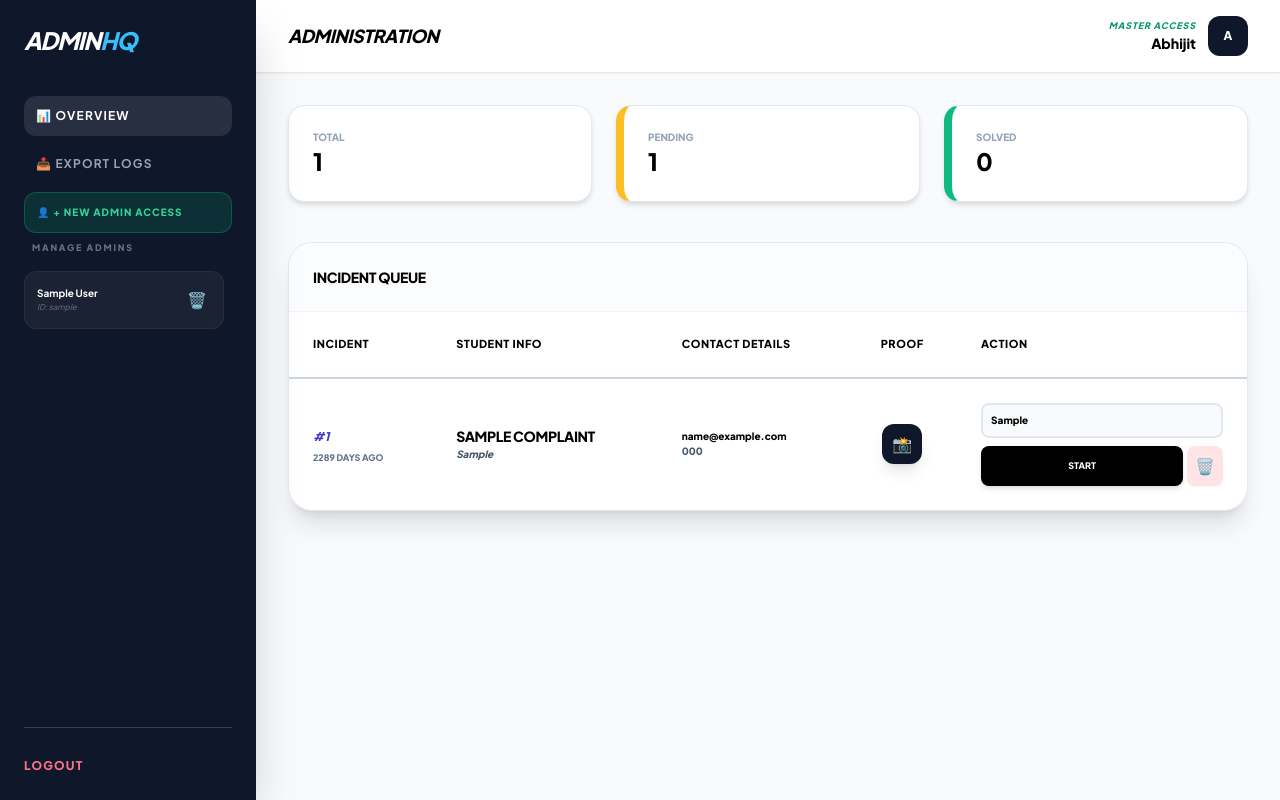
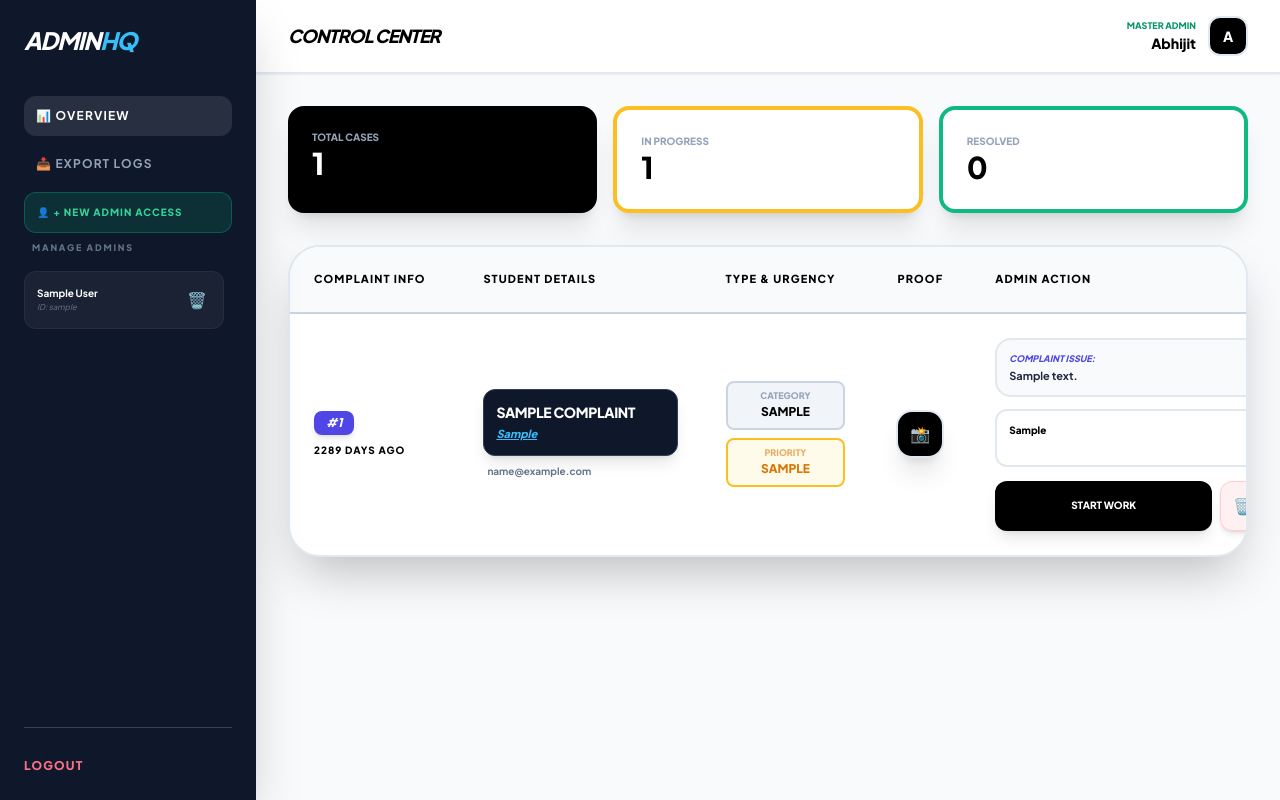
Before and after one commit to abhijitkumarsingh-tech/complaint-system, a Flask app: page /admin in a window 1280 px wide. Run offline with Flask 3, Linux system fonts and the light colour scheme; the visitor is signed in with stand-in values (Sample User, id 1); tables that the repository leaves empty hold one stand-in row (values such as "Sample post"); some libraries are stand-ins or nearby versions.

Commit message:
Final design and fixes

```diff
--- a/app.py
+++ b/app.py
@@ -105,7 +105,7 @@ def register():
         try:
             new_user = User(username=u, password=p, email=e, is_admin=False)
             db.session.add(new_user); db.session.commit()
-            flash("Student Account Created! Please login.", "success")
+            flash("Account Created! Please login.", "success")
             return redirect(url_for('index'))
         except: flash("Username already exists", "error")
     return render_template('register.html')
@@ -121,15 +121,15 @@ def add_new_admin():
     try:
         admin_user = User(username=new_u, password=new_p, full_name=new_n, email=new_e, phone=new_ph, is_admin=True)
         db.session.add(admin_user); db.session.commit()
-        flash(f"New Admin {new_n} added successfully!", "success")
-    except: flash("Admin username already exists!", "error")
+        flash(f"New Admin {new_n} added!", "success")
+    except: flash("Error adding admin", "error")
     return redirect(url_for('admin_panel'))
 
 @app.route('/delete_admin/<int:admin_id>', methods=['POST'])
 def delete_admin(admin_id):
     if not session.get('is_admin'): return redirect(url_for('index'))
     if admin_id == session.get('user_id'):
-        flash("Action Denied: Master account protection!", "error")
+        flash("Cannot delete master account!", "error")
         return redirect(url_for('admin_panel'))
     admin_to_del = User.query.get(admin_id)
     if admin_to_del:
@@ -142,10 +142,12 @@ def add_complaint():
     if 'user_id' not in session: return redirect(url_for('index'))
     file = request.files.get('photo')
     if not file or file.filename == '':
-        flash("Evidence photo is mandatory!", "error")
+        flash("Photo is mandatory!", "error")
         return redirect(url_for('dashboard'))
     fname = secure_filename(file.filename)
     file.save(os.path.join(app.config['UPLOAD_FOLDER'], fname))
+
+    # Yahan student apna naam bhar sakta hai
     new_c = Complaint(
         user_id=session['user_id'],
         name=request.form.get('name'),
@@ -158,20 +160,18 @@ def add_complaint():
         image_file=fname
     )
     db.session.add(new_c); db.session.commit()
-    e_body = f"New Incident Reported by {new_c.name}\nCategory: {new_c.category}\nIssue: {new_c.text}"
+    e_body = f"New Incident by {new_c.name}\nCategory: {new_c.category}\nPriority: {new_c.priority}\n\nIssue: {new_c.text}"
     threading.Thread(target=send_email_async, args=(ADMIN_EMAIL_DEFAULT, "⚠️ New Campus Incident", e_body)).start()
-    flash("Report submitted successfully!", "success")
+    flash("Report submitted!", "success")
     return redirect(url_for('dashboard'))
 
-# --- FIXED DELETE COMPLAINT ROUTE ---
 @app.route('/delete_complaint/<int:id>', methods=['POST'])
 def delete_complaint(id):
     if not session.get('is_admin'): return redirect(url_for('index'))
     comp = Complaint.query.get(id)
     if comp:
-        db.session.delete(comp)
-        db.session.commit()
-        flash(f"Complaint #{id} deleted successfully", "success")
+        db.session.delete(comp); db.session.commit()
+        flash(f"Complaint #{id} deleted", "success")
     return redirect(url_for('admin_panel'))
 
 @app.route('/dashboard')
@@ -202,7 +202,7 @@ def update_status(id):
             comp.status, comp.progress = 'In Processing', 50
         elif comp.status == 'In Processing':
             comp.status, comp.progress = 'Solved', 100
-            s_body = f"Hello {comp.name},\nYour issue ({comp.category}) has been SOLVED.\nRemark: {comp.admin_remark}"
+            s_body = f"Hello {comp.name},\nYour issue ({comp.category}) is SOLVED.\nRemark: {comp.admin_remark}"
             threading.Thread(target=send_email_async, args=(comp.email, "Status Update: Solved", s_body)).start()
         db.session.commit()
     return redirect(url_for('admin_panel'))
@@ -213,9 +213,9 @@ def export_csv():
     all_complaints = Complaint.query.all()
     si = StringIO()
     cw = csv.writer(si)
-    cw.writerow(['ID', 'Name', 'Roll No', 'Category', 'Status', 'Date'])
+    cw.writerow(['ID', 'Name', 'Roll No', 'Category', 'Priority', 'Complaint', 'Status', 'Date'])
     for c in all_complaints:
-        cw.writerow([c.id, c.name, c.roll_no, c.category, c.status, c.created_at])
+        cw.writerow([c.id, c.name, c.roll_no, c.category, c.priority, c.text, c.status, c.created_at])
     output = make_response(si.getvalue())
     output.headers["Content-Disposition"] = "attachment; filename=campus_logs.csv"
     output.headers["Content-type"] = "text/csv"
--- a/templates/admin.html
+++ b/templates/admin.html
@@ -9,12 +9,9 @@
     <style>
         body { font-family: 'Plus Jakarta Sans', sans-serif; }
         .sidebar-gradient { background: #0f172a; }
-        /* Table Header: Dark Black & Extra Bold */
-        th { color: #000000 !important; font-weight: 900 !important; font-size: 11px !important; border-bottom: 2px solid #cbd5e1 !important; text-transform: uppercase; letter-spacing: 0.05em; white-space: nowrap; }
-        .modal-active { overflow: hidden; }
+        th { color: #000000 !important; font-weight: 900 !important; font-size: 11px !important; border-bottom: 2px solid #cbd5e1 !important; text-transform: uppercase; letter-spacing: 0.1em; white-space: nowrap; }
         .custom-scrollbar::-webkit-scrollbar { width: 4px; }
         .custom-scrollbar::-webkit-scrollbar-thumb { background: #334155; border-radius: 10px; }
-
         @media (max-width: 1024px) {
             #sidebar { transform: translateX(-100%); transition: transform 0.3s ease-in-out; }
             #sidebar.open { transform: translateX(0); }
@@ -23,7 +20,7 @@
 </head>
 <body class="bg-slate-50 min-h-screen flex flex-col lg:flex-row text-slate-900 overflow-x-hidden">
 
-    <div class="lg:hidden bg-[#0f172a] p-4 flex justify-between items-center text-white sticky top-0 z-50 shadow-lg">
+    <div class="lg:hidden bg-[#0f172a] p-4 flex justify-between items-center text-white sticky top-0 z-50">
         <h1 class="text-xl font-black italic">ADMIN<span class="text-sky-400">HQ</span></h1>
         <button onclick="toggleSidebar()" class="p-2 bg-white/10 rounded-lg text-white">☰</button>
     </div>
@@ -32,15 +29,10 @@
 
     <aside id="sidebar" class="fixed lg:sticky top-0 left-0 w-64 sidebar-gradient h-screen p-6 text-white shadow-2xl flex flex-col z-50 lg:translate-x-0">
         <h1 class="text-2xl font-black tracking-tighter italic mb-10 text-white hidden lg:block">ADMIN<span class="text-sky-400">HQ</span></h1>
-
         <nav class="space-y-2 flex-1">
             <a href="/admin" class="flex items-center gap-3 bg-white/10 p-3 rounded-xl font-bold text-xs uppercase tracking-widest text-white">📊 Overview</a>
             <a href="/export_csv" class="flex items-center gap-3 hover:bg-white/5 p-3 rounded-xl transition font-bold text-slate-400 text-xs uppercase tracking-widest">📥 Export Logs</a>
-
-            <button onclick="toggleModal()" class="w-full flex items-center gap-3 bg-emerald-600/20 text-emerald-400 p-3 rounded-xl transition font-black text-[10px] uppercase tracking-widest mt-6 border border-emerald-500/30">
-                👤 + New Admin Access
-            </button>
-
+            <button onclick="toggleModal()" class="w-full flex items-center gap-3 bg-emerald-600/20 text-emerald-400 p-3 rounded-xl transition font-black text-[10px] uppercase tracking-widest mt-6 border border-emerald-500/30">👤 + New Admin Access</button>
             <div class="mt-8 space-y-4">
                 <p class="text-[9px] font-black text-slate-500 uppercase tracking-[0.2em] px-2">Manage Admins</p>
                 <div class="space-y-2 max-h-48 overflow-y-auto pr-2 custom-scrollbar">
@@ -50,7 +42,7 @@
                             <p class="text-[10px] font-bold text-white truncate">{{ admin.full_name }}</p>
                             <p class="text-[8px] text-slate-500 italic">ID: {{ admin.username }}</p>
                         </div>
-                        <form action="/delete_admin/{{ admin.id }}" method="POST" onsubmit="return confirm('Revoke Admin Access?');">
+                        <form action="/delete_admin/{{ admin.id }}" method="POST" onsubmit="return confirm('Revoke Access?');">
                             <button type="submit" class="text-rose-500 p-1 hover:bg-rose-500/10 rounded">🗑️</button>
                         </form>
                     </div>
@@ -58,91 +50,103 @@
                 </div>
             </div>
         </nav>
-
         <div class="mt-auto pt-6 border-t border-slate-700">
-            <a href="/logout" class="text-rose-400 font-black text-xs uppercase tracking-widest hover:text-rose-300">Logout</a>
+            <a href="/logout" class="text-rose-400 font-black text-xs uppercase tracking-widest">Logout</a>
         </div>
     </aside>
 
     <div class="flex-1 w-full overflow-x-hidden">
-        <header class="bg-white border-b border-slate-200 px-4 lg:px-8 py-4 flex justify-between items-center sticky top-0 z-40 shadow-sm">
-            <h2 class="text-sm lg:text-lg font-black text-black uppercase tracking-tight italic">Administration</h2>
+        <header class="bg-white border-b-2 border-slate-200 px-4 lg:px-8 py-4 flex justify-between items-center sticky top-0 z-40 shadow-sm">
+            <h2 class="text-sm lg:text-lg font-black text-black uppercase italic tracking-tighter">Control Center</h2>
             <div class="flex items-center gap-3">
                 <div class="text-right hidden sm:block">
-                    <p class="text-[9px] font-black text-emerald-600 uppercase tracking-widest italic">Master Access</p>
+                    <p class="text-[9px] font-black text-emerald-600 uppercase">Master Admin</p>
                     <p class="text-sm font-black text-black">{{ session.full_name or 'Abhijit' }}</p>
                 </div>
-                <div class="w-8 h-8 lg:w-10 lg:h-10 bg-slate-900 rounded-xl flex items-center justify-center text-white font-black uppercase text-xs">A</div>
+                <div class="w-10 h-10 bg-black rounded-xl flex items-center justify-center text-white font-black text-sm border-2 border-slate-200">A</div>
             </div>
         </header>
 
         <div class="p-4 lg:p-8 max-w-7xl mx-auto">
-            <div class="grid grid-cols-1 sm:grid-cols-3 gap-4 lg:gap-6 mb-8 lg:mb-10">
-                <div class="bg-white p-5 lg:p-6 rounded-2xl border border-slate-200 shadow-md">
-                    <p class="text-[10px] font-black text-slate-400 uppercase">Total</p>
-                    <h3 class="text-2xl font-black text-black">{{ stats.total }}</h3>
+            <div class="grid grid-cols-1 sm:grid-cols-3 gap-4 mb-8">
+                <div class="bg-black p-6 rounded-2xl shadow-xl text-white">
+                    <p class="text-[10px] font-black text-slate-400 uppercase">Total Cases</p>
+                    <h3 class="text-3xl font-black">{{ stats.total }}</h3>
                 </div>
-                <div class="bg-white p-5 lg:p-6 rounded-2xl border border-slate-200 border-l-8 border-l-amber-400 shadow-md">
-                    <p class="text-[10px] font-black text-slate-400 uppercase">Pending</p>
-                    <h3 class="text-2xl font-black text-black">{{ stats.pending }}</h3>
+                <div class="bg-white p-6 rounded-2xl border-4 border-amber-400 shadow-xl">
+                    <p class="text-[10px] font-black text-slate-400 uppercase">In Progress</p>
+                    <h3 class="text-3xl font-black text-black">{{ stats.pending }}</h3>
                 </div>
-                <div class="bg-white p-5 lg:p-6 rounded-2xl border border-slate-200 border-l-8 border-l-emerald-500 shadow-md">
-                    <p class="text-[10px] font-black text-slate-400 uppercase">Solved</p>
-                    <h3 class="text-2xl font-black text-black">{{ stats.solved }}</h3>
+                <div class="bg-white p-6 rounded-2xl border-4 border-emerald-500 shadow-xl">
+                    <p class="text-[10px] font-black text-slate-400 uppercase">Resolved</p>
+                    <h3 class="text-3xl font-black text-black">{{ stats.solved }}</h3>
                 </div>
             </div>
 
-            <div class="bg-white rounded-3xl border border-slate-200 shadow-xl overflow-hidden">
-                <div class="p-6 border-b border-slate-100 bg-slate-50/50 flex justify-between items-center">
-                    <h3 class="font-black text-black uppercase tracking-tight text-sm">Incident Queue</h3>
-                </div>
-
+            <div class="bg-white rounded-[2rem] border-2 border-slate-200 shadow-2xl overflow-hidden">
                 <div class="overflow-x-auto">
-                    <table class="w-full text-left border-collapse min-w-[800px]">
+                    <table class="w-full text-left border-collapse min-w-[1000px]">
                         <thead>
-                            <tr class="bg-white">
-                                <th class="p-6">Incident</th>
-                                <th class="p-6">Student Info</th>
-                                <th class="p-6">Contact Details</th>
+                            <tr class="bg-slate-50">
+                                <th class="p-6">Complaint Info</th>
+                                <th class="p-6">Student Details</th>
+                                <th class="p-6">Type & Urgency</th>
                                 <th class="p-6 text-center">Proof</th>
-                                <th class="p-6">Action</th>
+                                <th class="p-6">Admin Action</th>
                             </tr>
                         </thead>
-                        <tbody class="divide-y divide-slate-100">
+                        <tbody class="divide-y-2 divide-slate-100">
                             {% for comp in complaints %}
-                            <tr class="hover:bg-slate-50/50 transition-colors {% if comp.status == 'Solved' %}opacity-60{% endif %}">
+                            <tr class="hover:bg-slate-50/80 transition-all {% if comp.status == 'Solved' %}bg-emerald-50/30{% endif %}">
                                 <td class="p-6">
-                                    <span class="text-xs font-black text-indigo-700 italic">#{{ comp.id }}</span>
-                                    <p class="text-[9px] text-slate-500 font-black uppercase mt-1">{{ comp.created_at|time_ago }}</p>
+                                    <div class="bg-indigo-600 text-white w-fit px-3 py-1 rounded-lg text-xs font-black mb-2 italic shadow-md">#{{ comp.id }}</div>
+                                    <p class="text-[10px] text-black font-black uppercase tracking-widest">{{ comp.created_at|time_ago }}</p>
                                 </td>
+
                                 <td class="p-6">
-                                    <p class="font-black text-black text-[13px] lg:text-[14px] uppercase tracking-tight">{{ comp.name }}</p>
-                                    <p class="text-[10px] text-slate-600 font-extrabold italic">{{ comp.roll_no }}</p>
+                                    <div class="p-3 bg-slate-900 rounded-xl shadow-lg border border-slate-700 min-w-[180px]">
+                                        <p class="text-white font-black text-sm uppercase tracking-tight mb-1">{{ comp.name }}</p>
+                                        <p class="text-sky-400 font-black text-[11px] italic underline">{{ comp.roll_no }}</p>
+                                    </div>
+                                    <div class="mt-2 text-[10px] font-bold text-slate-500 px-1 truncate w-40">{{ comp.email }}</div>
                                 </td>
+
                                 <td class="p-6">
-                                    <p class="text-[10px] font-black text-black">{{ comp.email }}</p>
-                                    <p class="text-[10px] font-black text-slate-600">{{ comp.phone }}</p>
+                                    <div class="flex flex-col gap-2">
+                                        <div class="bg-slate-100 border-2 border-slate-300 p-2 rounded-lg text-center">
+                                            <p class="text-[9px] font-black text-slate-400 uppercase leading-none mb-1">Category</p>
+                                            <p class="text-xs font-black text-black uppercase">{{ comp.category }}</p>
+                                        </div>
+                                        <div class="p-2 rounded-lg text-center border-2 {% if comp.priority == 'High' %}bg-rose-50 border-rose-500 text-rose-600{% else %}bg-amber-50 border-amber-400 text-amber-600{% endif %}">
+                                            <p class="text-[9px] font-black opacity-60 uppercase leading-none mb-1">Priority</p>
+                                            <p class="text-xs font-black uppercase">{{ comp.priority }}</p>
+                                        </div>
+                                    </div>
                                 </td>
+
                                 <td class="p-6 text-center">
                                     {% if comp.image_file %}
-                                    <a href="{{ url_for('uploaded_file', filename=comp.image_file) }}" target="_blank" class="w-10 h-10 bg-slate-900 rounded-xl flex items-center justify-center text-white hover:bg-sky-600 transition-all shadow-lg mx-auto">📸</a>
+                                    <a href="{{ url_for('uploaded_file', filename=comp.image_file) }}" target="_blank" class="w-12 h-12 bg-black rounded-2xl flex items-center justify-center text-white hover:scale-110 transition-transform shadow-xl mx-auto border-2 border-slate-200">📸</a>
                                     {% endif %}
                                 </td>
-                                <td class="p-6 min-w-[240px]">
+
+                                <td class="p-6 min-w-[300px]">
+                                    <div class="bg-slate-50 p-3 rounded-2xl border-2 border-slate-200 mb-3">
+                                        <p class="text-[9px] font-black text-indigo-600 uppercase mb-1 italic">Complaint Issue:</p>
+                                        <p class="text-[11px] font-bold text-slate-800 leading-tight">{{ comp.text }}</p>
+                                    </div>
                                     <form action="/update_status/{{ comp.id }}" method="POST" class="space-y-2">
-                                        <input name="remark" class="w-full p-2 bg-slate-50 border-2 border-slate-200 rounded-lg text-[10px] font-black text-black outline-none focus:border-indigo-600 transition-all" placeholder="Add remark..." value="{{ comp.admin_remark or '' }}">
-                                        <div class="flex gap-1">
-                                            <button type="submit" class="flex-1 bg-black text-white text-[9px] font-black uppercase py-2 rounded-lg hover:bg-emerald-600 shadow-md">
-                                                {% if comp.status == 'Pending' %}Start{% elif comp.status == 'In Processing' %}Solve{% else %}Done{% endif %}
+                                        <textarea name="remark" class="w-full p-3 bg-white border-2 border-slate-200 rounded-xl text-[10px] font-black text-black outline-none focus:border-black transition-all" placeholder="Write reply..." rows="2">{{ comp.admin_remark or '' }}</textarea>
+                                        <div class="flex gap-2">
+                                            <button type="submit" class="flex-1 bg-black text-white text-[10px] font-black uppercase py-3 rounded-xl hover:bg-emerald-600 transition shadow-lg">
+                                                {% if comp.status == 'Pending' %}Start Work{% elif comp.status == 'In Processing' %}Resolve Now{% else %}Solved ✓{% endif %}
                                             </button>
-                                            <button form="del-{{comp.id}}" type="submit" class="p-2 bg-rose-100 text-rose-600 rounded-lg hover:bg-rose-600 hover:text-white transition shadow-sm">🗑️</button>
+                                            <button form="del-{{comp.id}}" type="submit" class="p-3 bg-rose-50 text-rose-600 rounded-xl hover:bg-rose-600 hover:text-white transition shadow-md border border-rose-200">🗑️</button>
                                         </div>
                                     </form>
-                                    <form id="del-{{comp.id}}" action="/delete_complaint/{{ comp.id }}" method="POST" onsubmit="return confirm('WARNING: Are you sure you want to delete this complaint permanently?');"></form>
+                                    <form id="del-{{comp.id}}" action="/delete_complaint/{{ comp.id }}" method="POST" onsubmit="return confirm('Delete permanently?');"></form>
                                 </td>
                             </tr>
-                            {% else %}
-                            <tr><td colspan="5" class="p-20 text-center text-slate-400 font-black uppercase text-xs tracking-widest italic">The system queue is currently empty</td></tr>
                             {% endfor %}
                         </tbody>
                     </table>
@@ -151,19 +155,17 @@
         </div>
     </div>
 
-    <div id="modal" class="hidden fixed inset-0 z-[60] bg-black/70 backdrop-blur-sm flex items-center justify-center p-4">
-        <div class="bg-white w-full max-w-md rounded-[2.5rem] p-8 lg:p-10 shadow-2xl">
+    <div id="modal" class="hidden fixed inset-0 z-[100] bg-black/80 backdrop-blur-md flex items-center justify-center p-4">
+        <div class="bg-white w-full max-w-md rounded-[2.5rem] p-10 shadow-2xl border-t-8 border-indigo-600">
             <div class="flex justify-between items-center mb-8">
-                <h3 class="text-xl font-black text-black uppercase italic">New Admin Access</h3>
-                <button onclick="toggleModal()" class="text-slate-400 font-black text-xl hover:text-black">✕</button>
+                <h3 class="text-xl font-black text-black uppercase italic tracking-tighter">Add New Admin</h3>
+                <button onclick="toggleModal()" class="text-slate-400 font-black text-2xl hover:text-black">✕</button>
             </div>
             <form action="/add_new_admin" method="POST" class="space-y-4">
-                <input type="text" name="admin_full_name" placeholder="Full Name" class="w-full p-4 bg-slate-50 border-2 border-slate-100 rounded-2xl text-sm font-black text-black outline-none focus:border-indigo-500" required>
-                <input type="text" name="admin_username" placeholder="Login ID" class="w-full p-4 bg-slate-50 border-2 border-slate-100 rounded-2xl text-sm font-black text-black outline-none focus:border-indigo-500" required>
-                <input type="email" name="admin_email" placeholder="Email" class="w-full p-3 bg-slate-50 border-2 border-slate-100 rounded-2xl text-sm font-black text-black outline-none focus:border-indigo-500" required>
-                <input type="text" name="admin_phone" placeholder="Phone" class="w-full p-3 bg-slate-50 border-2 border-slate-100 rounded-2xl text-sm font-black text-black outline-none focus:border-indigo-500" required>
-                <input type="password" name="admin_password" placeholder="Password" class="w-full p-4 bg-slate-50 border-2 border-slate-100 rounded-2xl text-sm font-black text-black outline-none focus:border-indigo-500" required>
-                <button type="submit" class="w-full py-4 bg-black text-white font-black uppercase tracking-[0.2em] rounded-2xl hover:bg-emerald-600 transition shadow-lg text-[10px]">Authorize 🚀</button>
+                <input type="text" name="admin_full_name" placeholder="FULL NAME" class="w-full p-4 bg-slate-50 border-2 border-slate-100 rounded-2xl text-xs font-black text-black outline-none focus:border-indigo-600" required>
+                <input type="text" name="admin_username" placeholder="LOGIN ID" class="w-full p-4 bg-slate-50 border-2 border-slate-100 rounded-2xl text-xs font-black text-black outline-none focus:border-indigo-600" required>
+                <input type="password" name="admin_password" placeholder="PASSWORD" class="w-full p-4 bg-slate-50 border-2 border-slate-100 rounded-2xl text-xs font-black text-black outline-none focus:border-indigo-600" required>
+                <button type="submit" class="w-full py-4 bg-black text-white font-black uppercase tracking-[0.2em] rounded-2xl hover:bg-emerald-600 transition shadow-xl text-xs">Authorize Access 🚀</button>
             </form>
         </div>
     </div>
@@ -175,7 +177,6 @@
         }
         function toggleModal() {
             document.getElementById('modal').classList.toggle('hidden');
-            document.body.classList.toggle('modal-active');
         }
     </script>
 </body>
```
Also changed, not shown: templates/index.html (+13 -5 lines).
